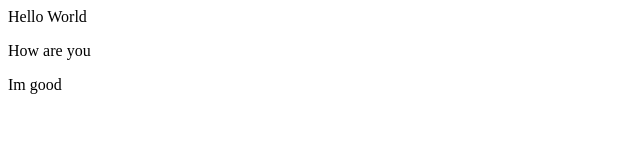
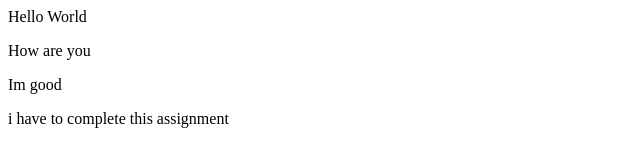
Before and after one commit to Vroond1005/Website-design, a plain HTML site: page index.html in a window 1280 px wide. Shown: the whole page, without its empty margins (0-640 px from the left). Drawn offline with Linux system fonts and the light colour scheme.

Commit message:
Update index.html

```diff
--- a/index.html
+++ b/index.html
@@ -3,4 +3,5 @@
     <p>Hello World</p>
     <p>How are you</p>
     <p>Im good</p>
+    <p> i have to complete this assignment </p>
 </body>
```
